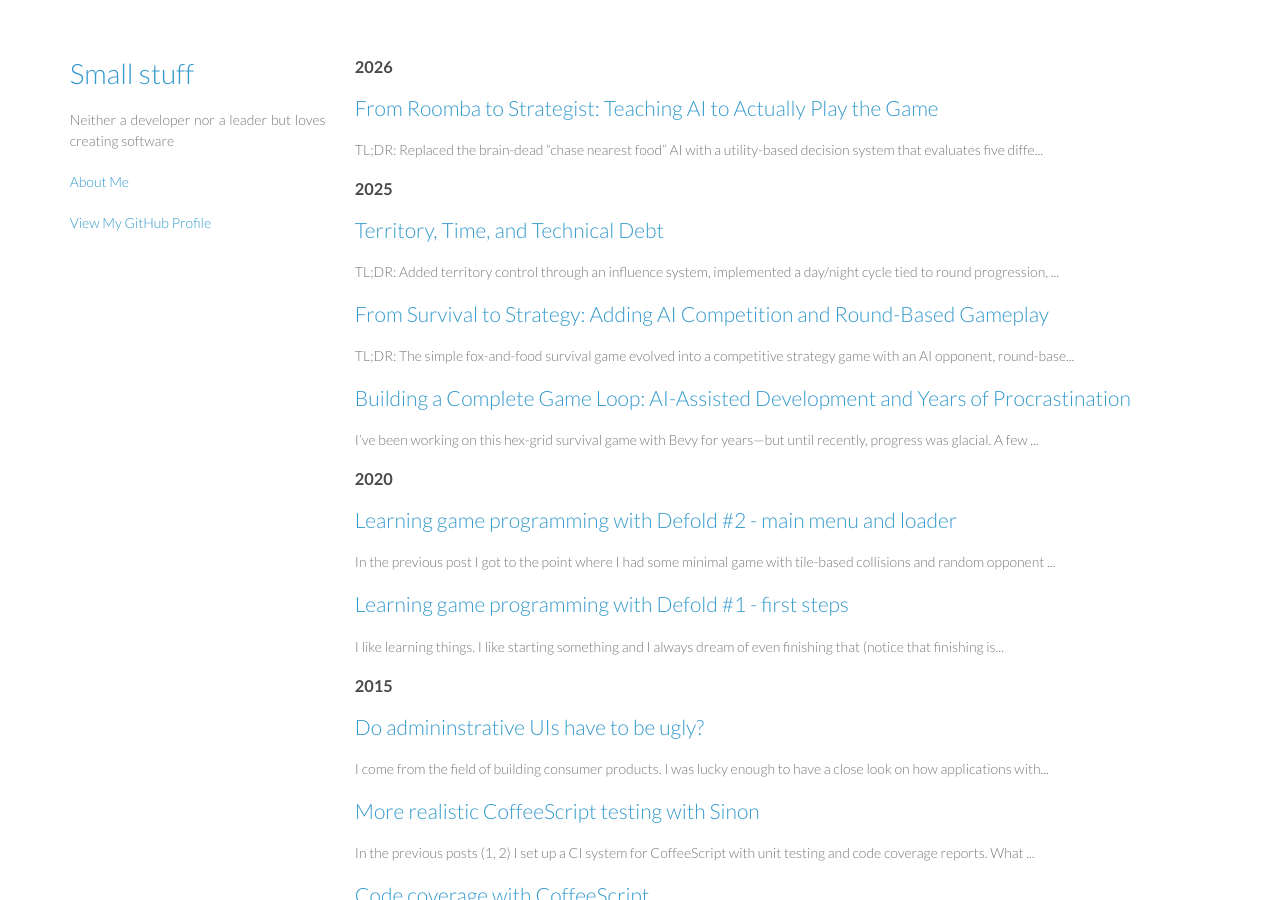
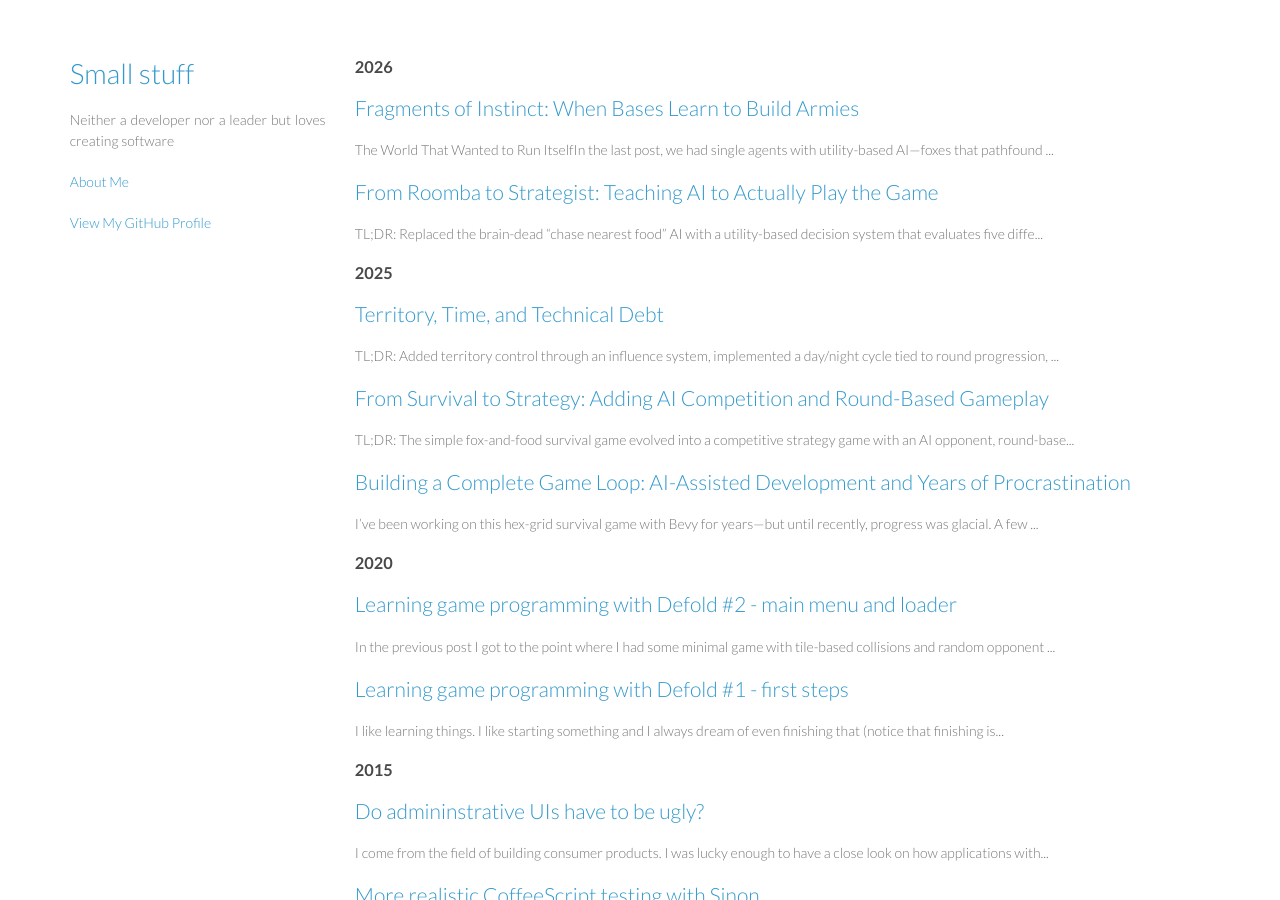
Before and after one commit to szilardhuber/szilardhuber.github.io, a Jekyll site: the page built from index.md, in a window 1280 px wide and 900 px high. Built offline with Jekyll 4.4.1, drawn with Linux system fonts in a browser that asks for light colours; some of the changed lines change nothing that is shown.

Commit message:
Add new post

````diff
--- a/_posts/2026-01-06-from-roomba-to-strategist.md
+++ b/_posts/2026-01-06-from-roomba-to-strategist.md
@@ -307,4 +307,4 @@ For now, the AI is no longer a Roomba. It's a capable opponent that adapts to ci
 
 ---
 
-*Previous post: [Territory, Time, and Technical Debt](./2025-12-08-territory-time-and-technical-debt.md) | Next post: TBD*
+*Previous post: [Territory, Time, and Technical Debt](./2025-12-08-territory-time-and-technical-debt) | Next post: [Fragments of instinct](./2026-01-19-fragments-of-instinct)
--- /dev/null
+++ b/_posts/2026-01-19-fragments-of-instinct.md
@@ -0,0 +1,87 @@
+---
+title: "Fragments of Instinct: When Bases Learn to Build Armies"
+date: 2026-01-19
+author: Szilard Huber
+tags: [bevy, rust, game-dev, architecture, ecs, spawning, emergent-behavior, game-design]
+---
+
+## The World That Wanted to Run Itself
+
+In the last post, we had single agents with utility-based AI—foxes that pathfound around the map, making strategic decisions about food, territory, and defense. Each team had one agent. You controlled one fox, the AI controlled another, and they competed for dominance.
+
+Then we were kind of ready for the original idea of the game: what if bases spawned units automatically and the player
+only "lead" them?
+
+Instead of one permanent agent per team, bases would generate units on a timer. Every 10 seconds, if you're below the unit cap, a new fighter appears at your base and joins the fray. Lose a unit in combat? Your base replaces it eventually. Win a battle? You have numerical superiority until the opponent catches up.
+
+The implementation was straightforward—add an `AgentSpawner` component to bases with a repeating timer:
+
+```rust
+#[derive(Component, Debug)]
+pub struct AgentSpawner {
+    pub timer: Timer,
+    pub spawn_count: u32,
+}
+```
+
+Every frame, the `auto_spawn_agents` system ticks the timers. When one finishes, it checks the team's unit count. Under the cap? Spawn a new unit at the base's coordinates. Reset the timer. Repeat forever.
+
+A resource economy driven by time rather than manual intervention. Bases constantly generate units unless capped.
+
+## Two Kinds of Presence
+
+The original agents represented something conceptual: the *idea* of a team's presence on the map. They sat at the base, marking territory, serving as the anchor point for spawning. They didn't need to move or fight because they weren't combatants. They were more like... flags. Symbols. Markers of influence.
+
+The spawned units were the opposite: fragments of that presence given form. Temporary, expendable, active. They pathfind, fight, gather resources, expand territory. When they die, they're gone—but the base can create more.
+
+This distinction needed to be reflected in the code. So I split the architecture:
+
+**Aspects**: Stationary entities at each base. Semi-transparent foxes that represent the team's presence without directly participating. They have a `TeamId`, occupy the base hex, and serve as the visual anchor. No movement, no combat, no hunger. They just... exist.
+
+**Shards**: Active combat units spawned from bases. Brown/orange cubes for Team 1, red cubes for Team 2. They have all the gameplay components—health, hunger, utility-based AI, pathfinding, combat stats. When a Shard's health reaches zero, it despawns. The base eventually spawns a replacement.
+
+The code became clearer because the names finally matched the design. Queries separated cleanly:
+
+```rust
+// Only active units
+fn process_combat(shards: Query<&Health, With<Shard>>) { ... }
+
+// Only stationary markers
+fn render_aspect_ghosts(aspects: Query<&Transform, With<Aspect>>) { ... }
+```
+
+## Death Without Revival
+
+With the spawning system in place, respawning became obsolete. When a Shard dies in combat, it despawns. That's it. No respawn timer, no comeback mechanic. The entity is gone until the base spawns a new one.
+
+This sounds harsh, but it makes battles matter. Losing a Shard isn't a temporary setback—it's a real loss that takes 10 seconds to recover from. Winning a fight gives you a window of numerical superiority. Combat becomes about creating and exploiting those windows rather than slowly grinding the opponent down.
+
+From a technical perspective, this simplified everything. Death triggers a `DeathEvent`, the entity despawns, cleanup runs. No need to track respawn timers per entity, no edge cases around "what if death happens while respawn is queued." Clean, deterministic, easy to reason about.
+
+## Team Architecture and Collision
+
+Underneath these changes, the codebase continued migrating from binary "Player vs Agent" to a flexible team system. Every entity that belongs to a team now has a `TeamId` component. Hunger timers, influence tracking, combat stats—everything keys off `TeamId` rather than hardcoded ownership flags. This means adding a third or fourth team is now configuration, not a rewrite.
+
+The spawning system also required collision handling. Multiple Shards spawning at the same base hex, then spreading out across the map. The `OccupiedHexes` resource prevents stacking (except on base hexes, which explicitly allow multiple units for spawning).
+
+When a Shard tries to move, the movement system checks if the target hex is occupied. If it is, the Shard's `blocked_time` counter increments. After 2 seconds of being blocked, it recalculates its path. This creates emergent traffic flow—units naturally spread out because cramming together is inefficient.
+
+To be honest this logic and/or system is still flawed, for simplicity, performance reasons and maybe fun factor I'm
+thinking of adding a system where units from the same team would merge if they move to the same cell, making them more
+powerful, more resiliant while also adding some more gameplay value to the team limit that we introduced.
+
+## Where We Stand
+
+The architecture is starting to cohere. Aspects sit at bases, radiating presence. Shards spawn automatically on a timer. They pathfind across the hex grid, collect food, engage in combat, expand territory. Death is permanent but replaceable. Teams are flexible and data-driven.
+
+What's missing is depth. The AI uses utility-based decision-making, but strategies are identical across teams. Bases spawn Shards, but there's no distinction between defensive and aggressive playstyles. Combat works, but there's no rock-paper-scissors asymmetry to make composition interesting.
+
+That's fine. The foundation can support those features now without collapsing. This round of work was about getting the architecture solid—ensuring the codebase can grow without becoming brittle.
+
+The rename from `PrimaryAgent/SecondaryAgent` to `Aspect/Shard` came last. Once the two-tier system was working and the roles were clear, the old names felt wrong. They described implementation hierarchy ("primary" and "secondary") rather than conceptual purpose. Renaming forced clarity: what *are* these entities, really?
+
+Aspects spawn Shards. Shards compete for territory. Death removes pieces from the board. It's simple, but it runs itself.
+
+---
+
+*Previous post: [From Roomba to Strategist](./2026-01-06-from-roomba-to-strategist) | Next post: TBD*
````
